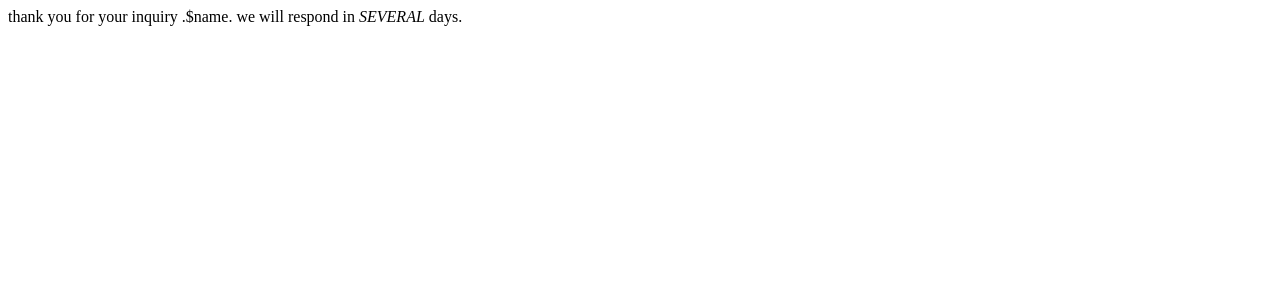
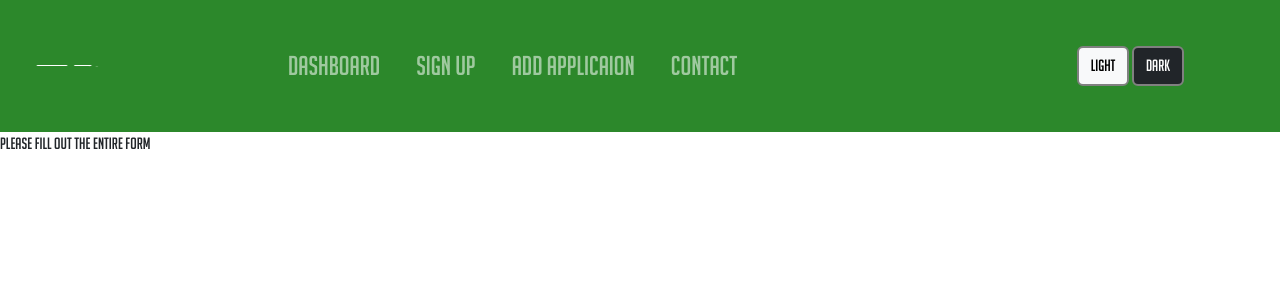
Before and after one commit to TeamBeetle/Sprint5, a PHP site: page /contact.php in a window 1280 px wide. Shown: the top 300 px of the page. Run offline with PHP 8.4, Linux system fonts and the light colour scheme.

Commit message:
worked on validation for name, email, message. And displaying a correct or incorrect php page

```diff
--- a/contact.php
+++ b/contact.php
@@ -3,43 +3,82 @@ error_reporting(0);
 $name = $to = $customerMessage = "";
 $nameErr = $toErr = $customerMessageErr = "";
 
-//initial check of server to see if request was sent via POST
-//checks if "user-name" is empty if it is it stores an error message into $nameErr
-//if true the value of "user-name" is stored into $name variable
+$nameCheck=0;
+$emailCheck=0;
+$messageCheck=0;
+
+//check name
 if ($_SERVER["REQUEST_METHOD"] == "POST") {
     if (empty($_POST["user-name"])) {
         $nameErr = "Name is required";
-//once "user-name" is not null and saved into $name variable
-//$name is checked again through preconfigured match and validates no special characters
-    } elseif(!preg_match("/^[a-zA-Z-' ]*$/",$name)){
-        $nameErr="Only letters and white space allowed";
-        $name = "";
-    }
-//if no special characters are found "user-name" value is stored in $name
-    else {
+        $nameCheck = 1;
+    } else {
         $name = $_POST["user-name"];
+        $nameCheck = 1;
     }
 
-
-//checks if "user-email" is empty if it is an error message is stored in $toErr
-//if true the value of "user-email" is stored in $to variable
-    if (empty($_POST["user-email"])){
+//check email
+    if (empty($_POST["user-email"])) {
         $toErr = "Email is required";
-//uses php filter_var method to check the value of "user-email" if it fails a new error message is stored
-//in $toErr for improper email format.
-    }elseif(!filter_var($_POST["user-email"], FILTER_VALIDATE_EMAIL)){
-        $toErr = "Invalid email format";
-    }else{
+        $emailCheck = 0;
+    } else {
         $to = $_POST["user-email"];
+        $emailCheck = 1;
     }
-//
-    if(empty($_POST["customerMessage"])){
+//check message
+    if (isset($_POST['customerMessage']) && $_POST['customerMessage'] != "") {
+        $customerMessage = $_POST['customerMessage'];
+        $messageCheck = 1;
+    } else {
         $customerMessageErr = "Message is required";
-    }else{
-        $customerMessage = $_POST["customerMessage"];
+    $messageCheck = 0;
 }
 }
+//check if the form was filled out properly and displays error php page
+if($nameCheck + $emailCheck + $messageCheck < 2){
+    echo"
+    <html lang='en'>
+    <head>
+    <link href = 'https://cdn.jsdelivr.net/npm/bootstrap@5.3.2/dist/css/bootstrap.min.css' rel='stylesheet' integrity = 'sha384-T3c6CoIi6uLrA9TneNEoa7RxnatzjcDSCmG1MXxSR1GAsXEV/Dwwykc2MPK8M2HN'crossorigin='anonymous'>
+    <link href='style.css' rel='stylesheet' type='text/css'/>
+    </head>
+    <body>
+    <nav id='background' class='navbar navbar-expand-md  navbar-dark'>
 
+  <img id='grc-logo' class='navbar-brand'  src='images/GRC Logo.png'>
+  <button class='navbar-toggler' type='button' data-toggle='collapse'
+          data-target='#collapsibleNavbar'>
+    <span class='navbar-toggler-icon'></span>
+  </button>
+
+
+  <div class='collapse navbar-collapse links' id='collapsibleNavbar'>
+
+    <ul class='navbar-nav links'>
+      <li class='nav-item'>
+        <a class='nav-link' href='#'>Dashboard</a>
+      </li>
+      <li class='nav-item'>
+        <a class='nav-link sign-up' href='#'>Sign Up</a>
+      </li>
+      <li class='nav-item'>
+        <a class='nav-link add-application' href='#'>Add Applicaion</a>
+      </li>
+      <li class='nav-item'>
+        <a class='nav-link contact-anchor contact' href='#'>Contact</a>
+      </li>
+    </ul>
+  </div>
+  <div id='toggleContainer' class='col-2'>
+    <button type='button' class='btn toggle active-mode btn-light'>Light</button>
+    <button type='button' class='btn toggle btn-dark'>Dark</button>
+  </div>
+</nav>
+    <p>Please fill out the entire form</p>
+    </body>
+    </html>";
+    }else{
+    //sends inquire email and displays correct php page
     $txt = "We have received your inquiry and will reach out shortly";
     $headers = "from: webmaster@gmail.com" . "\r\n"
         . "CC: someoneelse@gmail.com";
@@ -52,11 +91,50 @@ $subject = "Green River College ATT inquiry";
     mail($to, $subject, $txt, $headers);
 //notify me
     mail($me, $subject1,$customerMessage);
+    echo"
+     <html lang='en'>
+    <body>
+    <head>
+      <link href = 'https://cdn.jsdelivr.net/npm/bootstrap@5.3.2/dist/css/bootstrap.min.css' rel='stylesheet' integrity = 'sha384-T3c6CoIi6uLrA9TneNEoa7RxnatzjcDSCmG1MXxSR1GAsXEV/Dwwykc2MPK8M2HN'crossorigin='anonymous'>
+    <link href='style.css' rel='stylesheet' type='text/css'/>
+    </head>
+    <body>
+        <nav id='background' class='navbar navbar-expand-md  navbar-dark'>
 
-?>
+  <img id='grc-logo' class='navbar-brand'  src='images/GRC Logo.png'>
+  <button class='navbar-toggler' type='button' data-toggle='collapse'
+          data-target='#collapsibleNavbar'>
+    <span class='navbar-toggler-icon'></span>
+  </button>
 
-<html lang="en">
-<body>
-thank you for your inquiry .<?php echo '$name' ?>. we will respond in <em>SEVERAL</em> days.
+
+  <div class='collapse navbar-collapse links' id='collapsibleNavbar'>
+
+    <ul class='navbar-nav links'>
+      <li class='nav-item'>
+        <a class='nav-link' href='#'>Dashboard</a>
+      </li>
+      <li class='nav-item'>
+        <a class='nav-link sign-up' href='#'>Sign Up</a>
+      </li>
+      <li class='nav-item'>
+        <a class='nav-link add-application' href='#'>Add Applicaion</a>
+      </li>
+      <li class='nav-item'>
+        <a class='nav-link contact-anchor contact' href='#'>Contact</a>
+      </li>
+    </ul>
+  </div>
+  <div id='toggleContainer' class='col-2'>
+    <button type='button' class='btn toggle active-mode btn-light'>Light</button>
+    <button type='button' class='btn toggle btn-dark'>Dark</button>
+  </div>
+</nav>
+
+
+
+    <p>Thank you for your inquiry $name, we will respond in <em>Several</em> days.</p>
     </body>
     </html>
+    ";
+}
```
Lines whose indentation alone changed are shown as unchanged.
